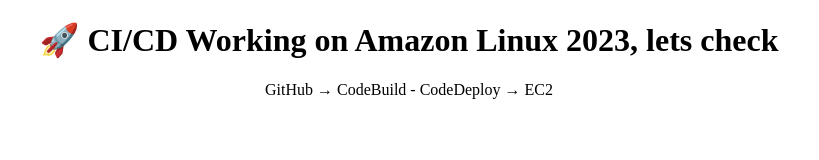
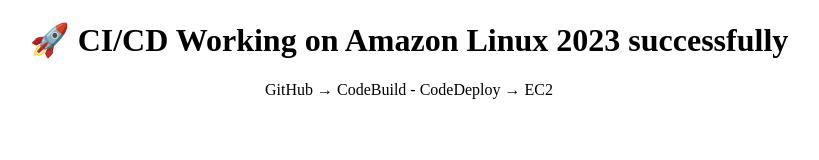
Before and after one commit to umasankarbgit/aws-pipeline-2, a plain HTML site: page httpd/index.html in a window 1280 px wide. Shown: the whole page, without its empty margins (231-1050 px from the left). Drawn offline with Linux system fonts and the light colour scheme.

Commit message:
Update index.html

```diff
--- a/httpd/index.html
+++ b/httpd/index.html
@@ -4,7 +4,7 @@
     <title>Apache CI/CD – AL2023</title>
 </head>
 <body style="text-align:center;">
-    <h1>🚀 CI/CD  Working on Amazon Linux 2023, lets check</h1>
+    <h1>🚀 CI/CD  Working on Amazon Linux 2023 successfully</h1>
     <p>GitHub → CodeBuild - CodeDeploy → EC2</p>
 </body>
 </html>
```
